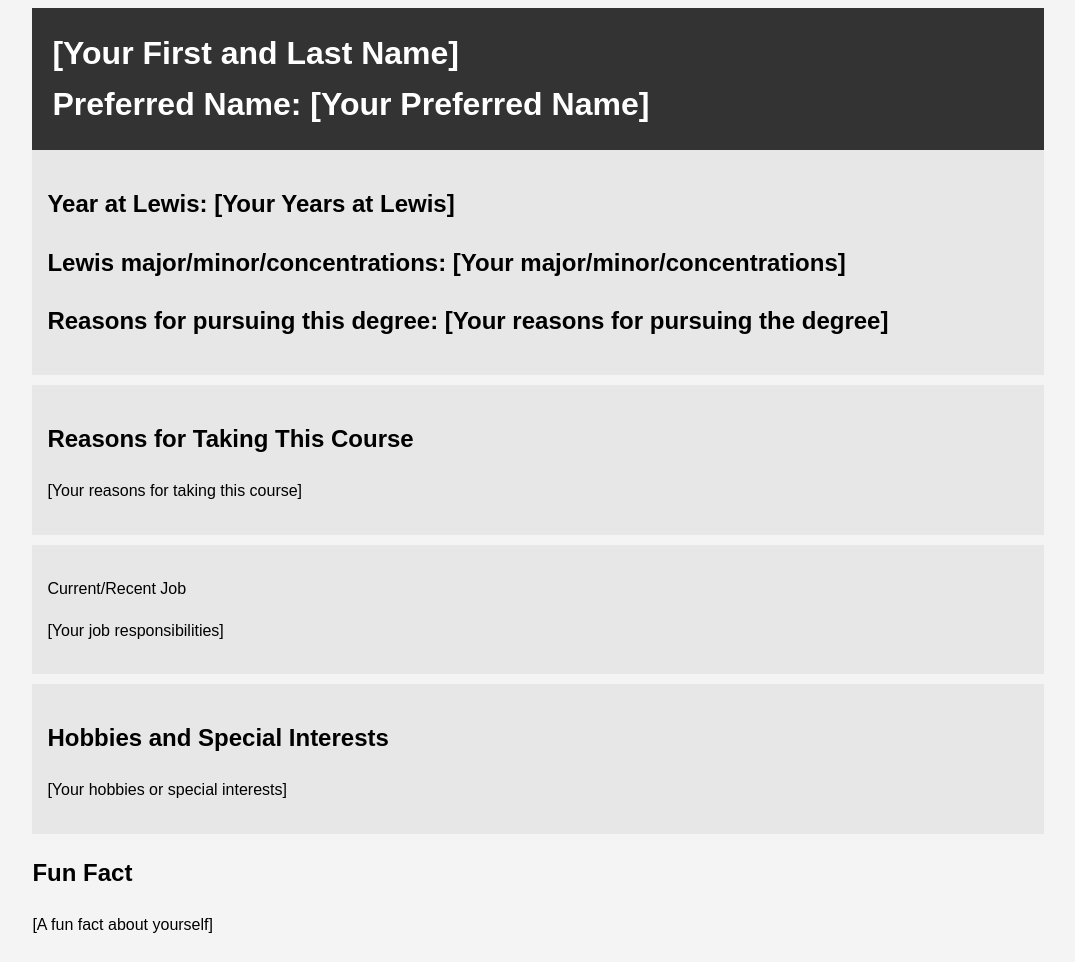
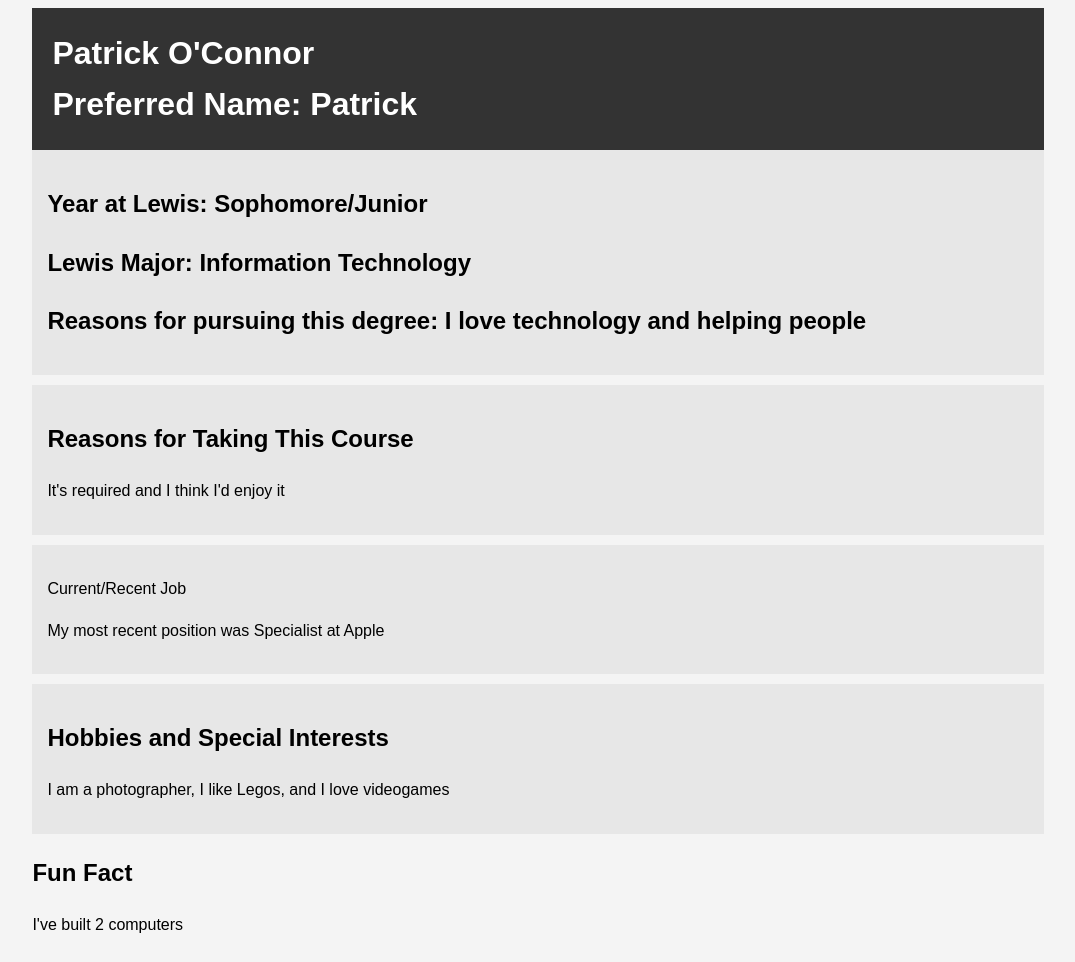
Before and after one commit to Colour-cr3/Me, a plain HTML site: page index.html in a window 1280 px wide. Shown: the whole page, without its empty margins (102-1177 px from the left). Drawn offline with Linux system fonts and the light colour scheme.

Commit message:
Update index.html

```diff
--- a/index.html
+++ b/index.html
@@ -31,34 +31,34 @@
 <body>
     <div class="container">
         <header class="main-info">
-            <h1>[Your First and Last Name]</h1>
-            <h1>Preferred Name: [Your Preferred Name]</h1>
+            <h1>Patrick O'Connor</h1>
+            <h1>Preferred Name: Patrick</h1>
         </header>
 
         <section class="lewis">
-			<h2>Year at Lewis: [Your Years at Lewis]</h2>
-			<h2>Lewis major/minor/concentrations: [Your major/minor/concentrations]</h2>
-			<h2>Reasons for pursuing this degree: [Your reasons for pursuing the degree]</h2>
+			<h2>Year at Lewis: Sophomore/Junior</h2>
+			<h2>Lewis Major: Information Technology</h2>
+			<h2>Reasons for pursuing this degree: I love technology and helping people</h2>
         </section>
 
 		<section class="course">
             <h2>Reasons for Taking This Course</h2>
-            <p>[Your reasons for taking this course]</p>
+            <p>It's required and I think I'd enjoy it</p>
         </section>
 
 		<section class="job">
             <p>Current/Recent Job</p>
-			<p>[Your job responsibilities]</p>
+			<p>My most recent position was Specialist at Apple</p>
         </section>
 
         <section class="hobbies">
             <h2>Hobbies and Special Interests</h2>
-            <p>[Your hobbies or special interests]</p>
+            <p>I am a photographer, I like Legos, and I love videogames</p>
         </section>
 
         <section class="fun-fact">
             <h2>Fun Fact</h2>
-            <p>[A fun fact about yourself]</p>
+            <p>I've built 2 computers</p>
         </section>
     </div>
 </body>
```
